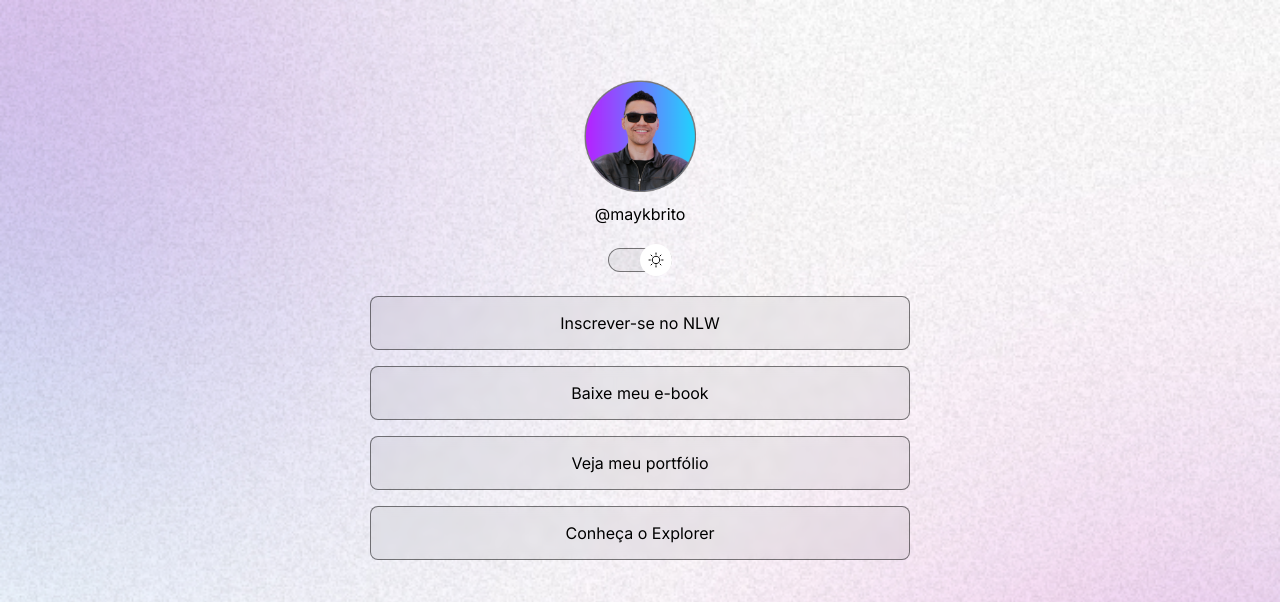
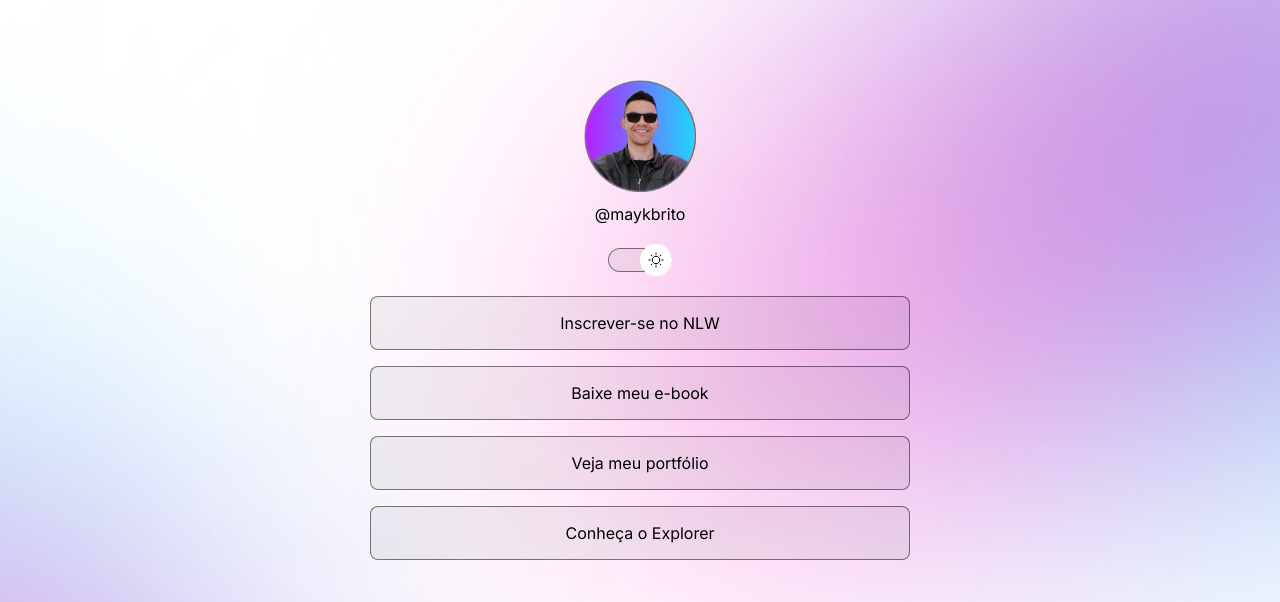
Before and after one commit to vnl50/Rocket-Seat, a plain HTML site: page index.html in a window 1280 px wide. Shown: the top 602 px of the page. Drawn offline with nearby package versions, Linux system fonts and the light colour scheme.

Commit message:
change size of background pictures in different devices

```diff
--- a/style.css
+++ b/style.css
@@ -196,3 +196,14 @@ footer {
     padding: 24px;
     font-size: 14px;
 }
+
+/* @RULE TO CHANGE THE SIZE OF PICTUREA */
+@media (min-width: 700px) {
+    :root {
+        --bg-url: url(./assets/bg-desktop.jpg)
+    }
+
+    .light {
+        --bg-url: url(./assets/bg-desktop-light.jpg)
+    }
+}
```
